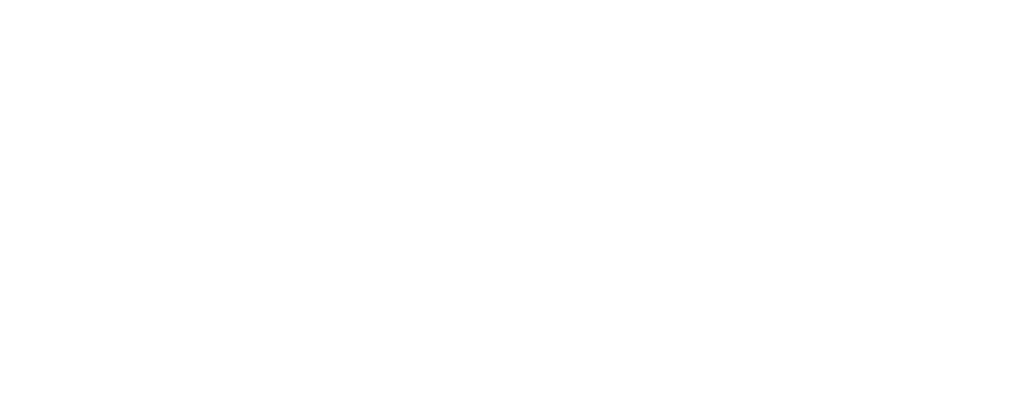
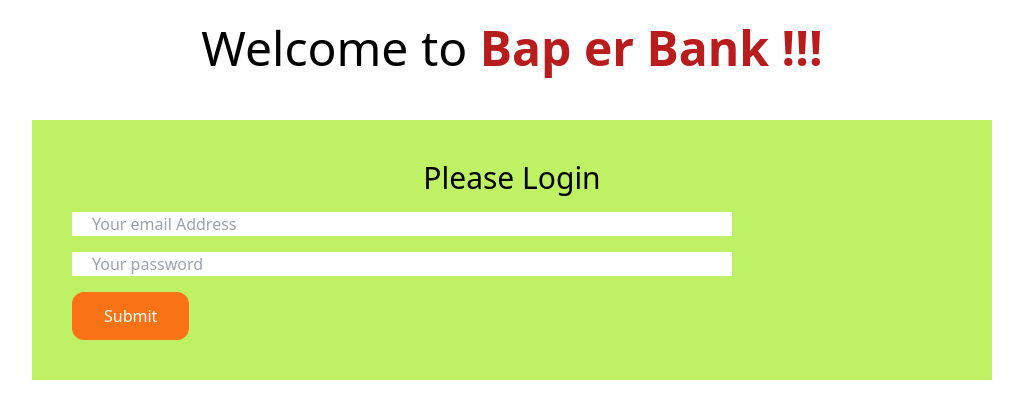
Before and after one commit to phlabib/baper-bank, a plain HTML site: page index.html in a window 1280 px wide. Shown: the whole page, without its empty margins (128-1151 px from the left). Drawn offline with nearby package versions, Linux system fonts and the light colour scheme.

Commit message:
create Login form, input field, password text field, submit

```diff
--- a/index.html
+++ b/index.html
@@ -3,9 +3,24 @@
 <head>
     <meta charset="UTF-8">
     <meta name="viewport" content="width=device-width, initial-scale=1.0">
-    <title>Baper Bank</title>
+    <title>Bap er Bank</title>
+    <script src="https://cdn.tailwindcss.com"></script>
 </head>
 <body>
-
+    <header>
+        <h1 class="text-5xl text-center mt-6">Welcome to
+            <span class="font-semibold text-red-700">Bap er Bank !!!</span>
+        </h1>
+    </header>
+    <main>
+        <section class="bg-lime-300 w-9/12 mx-auto mt-12 p-10 text-center">
+            <h3 class="text-3xl font-medium mb-4 " >Please Login</h3>
+            <div>
+                <input class="w-9/12 block mb-4 px-5 " type="email" name="" id="" placeholder="Your email Address">
+                <input class="w-9/12 block mb-4 px-5" type="password" name="" id="" placeholder="Your password">
+                <button class="block bg-orange-500 px-8 py-3 text-white font-medium rounded-xl hover:bg-sky-500    ">Submit</button>
+            </div>
+        </section>
+    </main>
 </body>
 </html>
```
